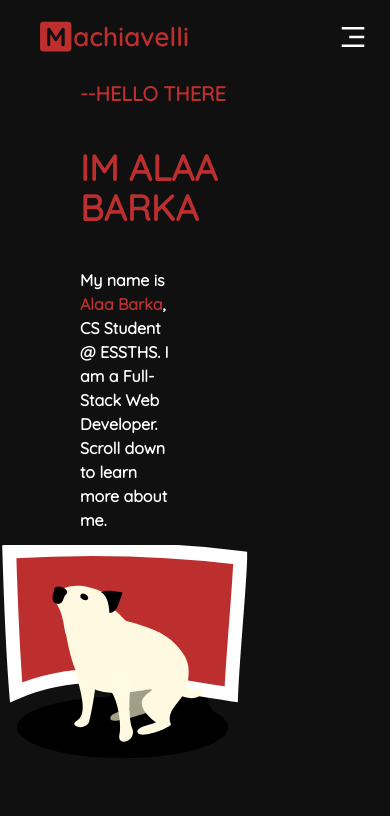
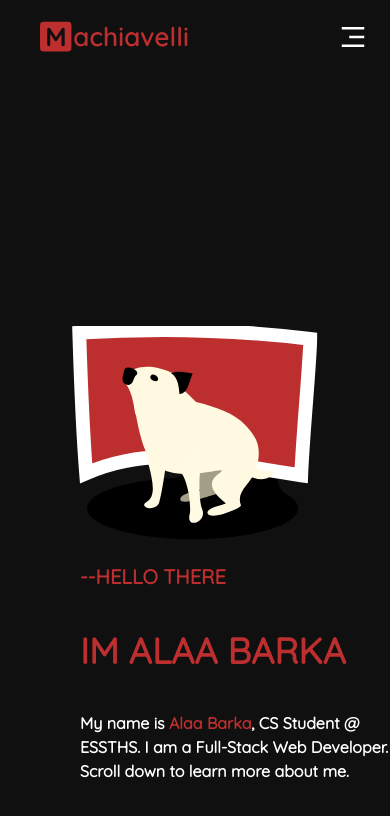
Before and after one commit to onlymachiavelli/portfolio, a Next.js app: page / in a window 390 px wide. Shown: the top 816 px of the page. Built offline with nearby package versions, Linux system fonts and the light colour scheme.

Commit message:
herosection some media query

```diff
--- a/src/components/heroSection.tsx
+++ b/src/components/heroSection.tsx
@@ -4,24 +4,27 @@ import { AnimatePresence , motion } from 'framer-motion'
 const HeroSection = () =>{
 
     return (
-        <section className='w-full h-5/6  tablet:flex align-center justify-center items-center'>
+        <section className='w-full h-5/6  flex align-center tablet:justify-center tablet:items-center flex-col-reverse tablet:flex-row'>
 
 
-            <aside className='w-8/12 pl-20 '>
+            <aside className='tablet:w-1/2 w-full pl-20 tablet:pl-20 '>
 
+              <div className='block  tablet:pl-20'>
                 <p className='text-red font-bold text-xl '>
-                    --HELLO THERE
-                </p>
-                <p className='text-red font-bold text-4xl py-10'>IM ALAA BARKA</p>
-                <p className='w-1/2 text-white font-bold'>
-                    My name is <b className='text-red inline font-bold'>Alaa Barka</b>, CS Student @ ESSTHS. I am a Full-Stack Web Developer. Scroll down to learn more about me.
-                </p>
+                        --HELLO THERE
+                    </p>
+                    <p className='text-red font-bold text-4xl py-10'>IM ALAA BARKA</p>
+                    <p className=' text-white font-bold w-full'>
+                        My name is <b className='text-red inline font-bold'>Alaa Barka</b>, CS Student @ ESSTHS. I am a Full-Stack Web Developer. Scroll down to learn more about me.
+                    </p>
+              </div>
             </aside>
-            <aside className='w-3/12'>
+            <aside className='tablet:w-1/2 text-center w-full'>
 
 
             <AnimatePresence >
                 <motion.div
+                    className='flex items-center justify-center'
 
                     initial={{ y: 10, opacity: 0 }}
                     animate={{ y: 0, opacity: 1 }}
--- a/tailwind.config.js
+++ b/tailwind.config.js
@@ -12,7 +12,7 @@ module.exports = {
   theme: {
 
     screens:{
-      tablet : "887px"
+      tablet : "888px"
     },
     extend: {
       fontFamily: {
```
